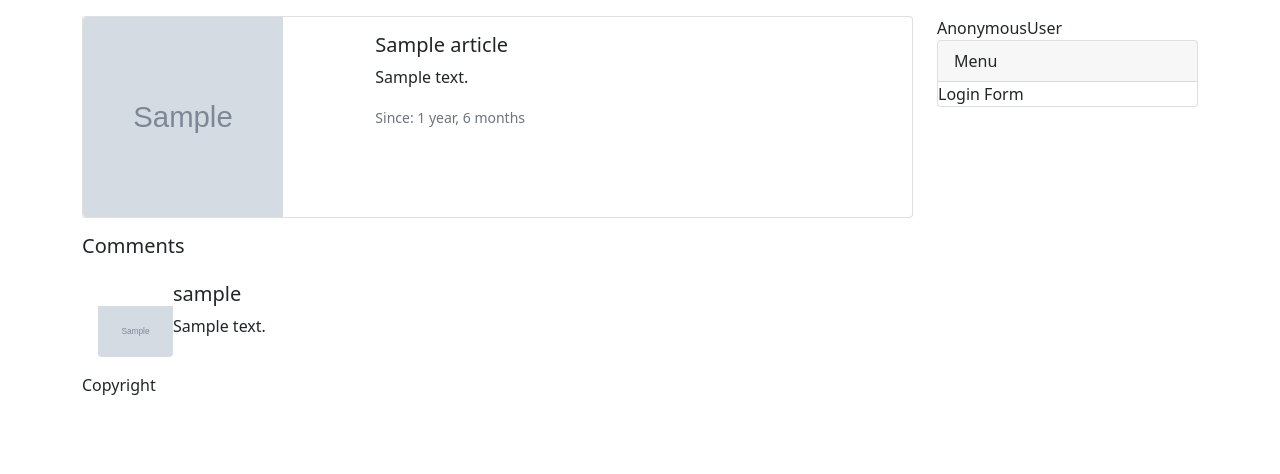
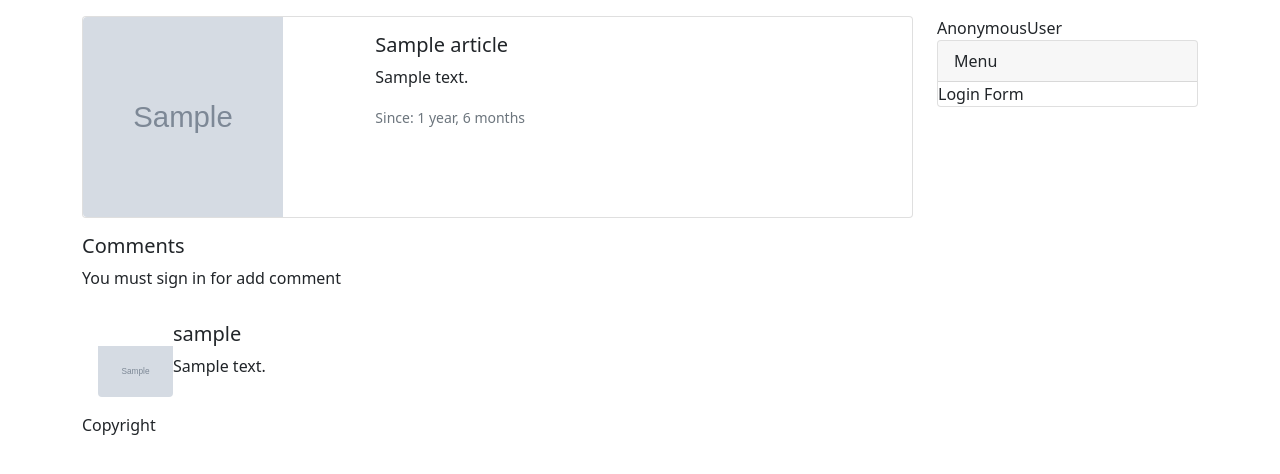
Before and after one commit to c3linux/django-startup, a Django app: a page that uses blog/templates/pages/article.html in a window 1280 px wide. Shown: the part 56-530 px from the top of the page. Run offline with Django 3.2, Linux system fonts and the light colour scheme; tables that the repository leaves empty hold one stand-in row (values such as "Sample post"); grey boxes marked "Sample" are stand-in pictures; some libraries are stand-ins or nearby versions.

Commit message:
Add, delete article, comment

```diff
--- a/blog/forms/__init__.py
+++ b/blog/forms/__init__.py
@@ -1,3 +1,4 @@
 from .contact import ContactForm
 from .add_article import addArticleModelForm
 from .update_article import updateArticleModelForm
+from .add_comment import CommentAddModelForm
--- /dev/null
+++ b/blog/forms/add_comment.py
@@ -0,0 +1,9 @@
+from django import forms
+from django.forms import fields
+from blog.models import CommentModel
+
+
+class CommentAddModelForm(forms.ModelForm):
+    class Meta:
+        model = CommentModel
+        fields = ('comment',)
--- a/blog/templates/pages/article.html
+++ b/blog/templates/pages/article.html
@@ -1,5 +1,5 @@
 {% extends 'base.html' %}
-
+{% load crispy_forms_tags %}
 {% block title %} {{ article.title}} {% endblock %}
 {% load static %}
 {% block content %}
@@ -28,7 +28,16 @@
 </div>
 
 <h5>Comments</h5>
+{% if request.user.is_authenticated %}
+<form method="POST">
+    {% csrf_token %}
+    {{ add_comment_form|crispy}}
+    <input type="submit" value="Add Comment" class="btn btn-primary mt-3 mb-3">
+</form>
 
+{% else %}
+<p>You must sign in for add comment</p>
+{% endif %}
 {% for comment in comments%}
 <div class="card-body" style="display: flex; flex-direction: row;">
     <div>
@@ -43,6 +52,12 @@
     <div>
         <h5 class="card-title">{{ comment.writer.username}}</h5>
         <p class="card-text"> {{comment.comment}}</p>
+        <p>
+            {% if request.user == comment.writer or request.user == article.writer %}
+            <a href="{% url 'delete-comment' id=comment.id %}">Delete</a>
+            {{comment.id}}
+            {% endif %}
+        </p>
     </div>
 </div>
 
--- a/blog/urls.py
+++ b/blog/urls.py
@@ -1,7 +1,7 @@
 
 
 from django.urls import path
-from blog.views import contact, homepage, category, my_articles, article, add_article, update_article, delete_article
+from blog.views import contact, homepage, category, my_articles, article, add_article, update_article, delete_article, delete_comment
 
 urlpatterns = [
     path('', homepage, name='homepage'),
@@ -14,4 +14,6 @@ urlpatterns = [
          update_article, name='update-article'),
     path('delete-article/<slug:deleteArticleSlug>',
          delete_article, name='delete-article'),
+    path('delete-comment/<int:id>',
+         delete_comment, name='delete-comment'),
 ]
--- a/blog/views/__init__.py
+++ b/blog/views/__init__.py
@@ -6,3 +6,4 @@ from .article import article
 from .add_article import add_article
 from .update_article import update_article
 from .delete_article import delete_article
+from .delete_comment import delete_comment
--- a/blog/views/article.py
+++ b/blog/views/article.py
@@ -1,11 +1,21 @@
 from django.shortcuts import get_object_or_404, render
 from blog.models import ArticleModel
+from blog.forms import CommentAddModelForm
 
 
 def article(request, articleSlug):
     article = get_object_or_404(ArticleModel, slug=articleSlug)
     comments = article.comments.all()
+    if request.method == 'POST':
+        add_comment_form = CommentAddModelForm(data=request.POST)
+        if add_comment_form.is_valid():
+            comment = add_comment_form.save(commit=False)
+            comment.writer = request.user
+            comment.article = article
+            comment.save()
+    add_comment_form = CommentAddModelForm()
     return render(request, 'pages/article.html', context={
         'article': article,
-        'comments': comments
+        'comments': comments,
+        'add_comment_form': add_comment_form
     })
--- a/config/settings.py
+++ b/config/settings.py
@@ -15,7 +15,10 @@ SECRET_KEY = 'django-insecure-sgis&0zpvkk+jbvuahebqpcqwre0f4(5pi#c)ca1qu$56m0u-e
 # SECURITY WARNING: don't run with debug turned on in production!
 DEBUG = True
 
-ALLOWED_HOSTS = []
+ALLOWED_HOSTS = [
+    'd8189fabd706.ngrok.io',
+    '127.0.0.1'
+]
 
 
 # Application definition
```
Also changed, not shown: blog/views/delete_comment.py (added, +16 -0 lines).
